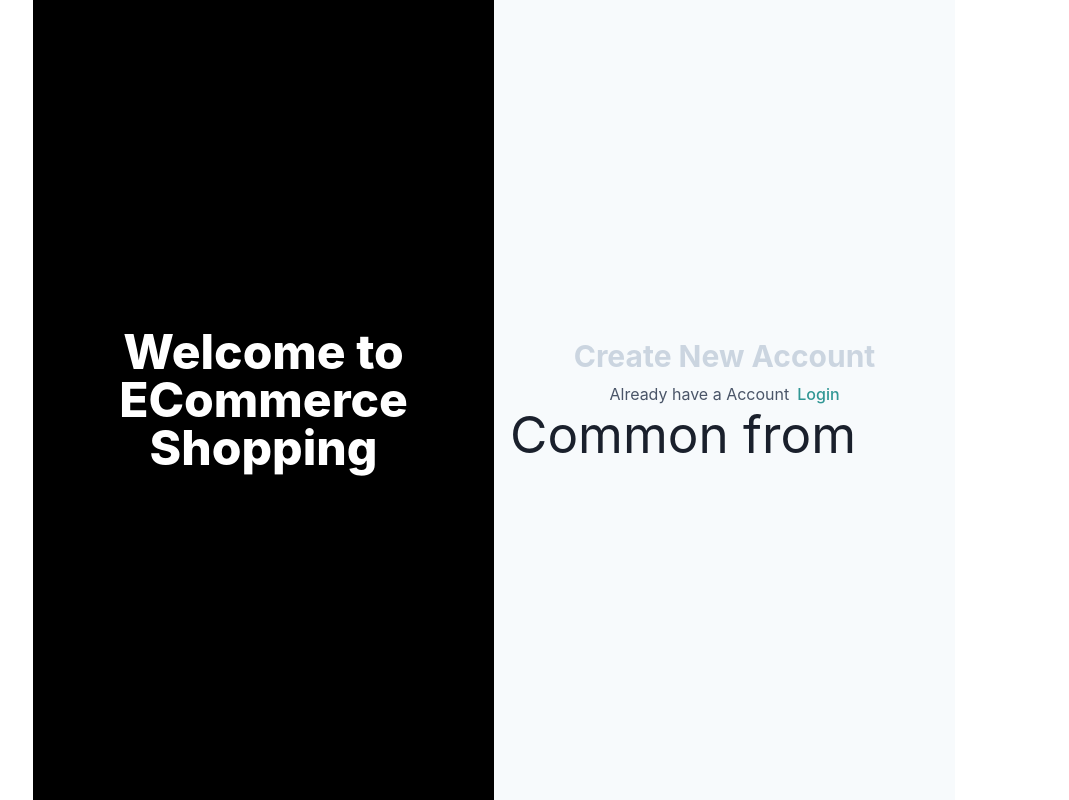
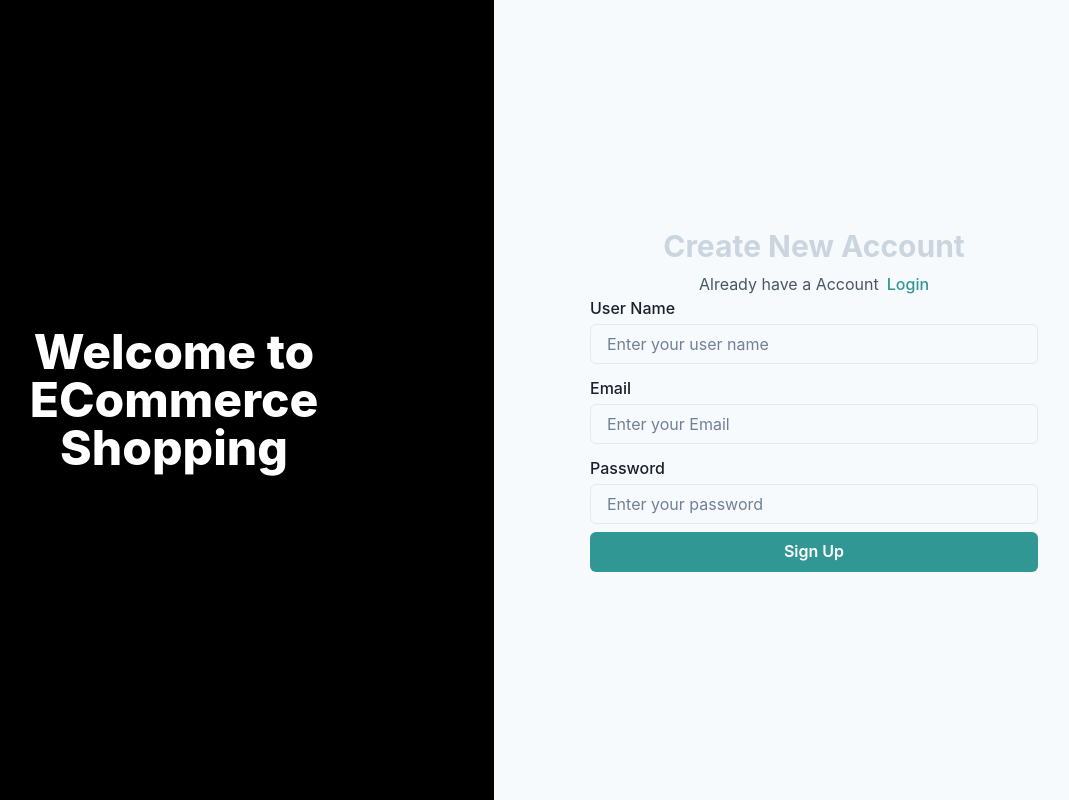
Before and after one commit to surujmiah6896/MERN-E-commerce, a React (Vite) app in the folder e-commerce/: page /auth/register in a window 1280 px wide. Shown: the whole page, without its empty margins (146-1215 px from the left). Built offline with nearby package versions, Linux system fonts and the light colour scheme.

Commit message:
ui design register

```diff
--- a/e-commerce/src/main.jsx
+++ b/e-commerce/src/main.jsx
@@ -1,7 +1,7 @@
 
 import { ChakraProvider } from "@chakra-ui/react";
 import { createRoot } from 'react-dom/client'
-import './index.css'
+// import './index.css'
 import App from './App.jsx'
 import { BrowserRouter } from 'react-router-dom';
 
--- a/e-commerce/src/pages/auth/register.jsx
+++ b/e-commerce/src/pages/auth/register.jsx
@@ -1,7 +1,22 @@
 import { Box, Heading, Text, Link as ChakraLink } from "@chakra-ui/react";
 import { Link as RouterLink } from "react-router-dom";
+import CustomForm from "../../components/common/form";
+import { registerFormControls } from "../../config";
+import { useState } from "react";
 
+const initialState = {
+    userName: "",
+    email: "",
+    password: ""
+}
 const AuthRegister = () => {
+    const [formData, setFormData] = useState(initialState);
+
+    const onSubmit = (e) => {
+        e.preventDefault();
+        console.log(formData);
+
+    }
   return (
     <Box mx="auto" w="full" maxW="md" spacing={6}>
       <Box textAlign="center">
@@ -22,7 +37,13 @@ const AuthRegister = () => {
           </ChakraLink>
         </Text>
       </Box>
-      <h1>Common from</h1>
+      <CustomForm
+        formControls={registerFormControls}
+        buttonText={"Sign Up"}
+        formData={formData}
+        setFormData={setFormData}
+        onSubmit={onSubmit}
+      />
     </Box>
   );
 };
```
